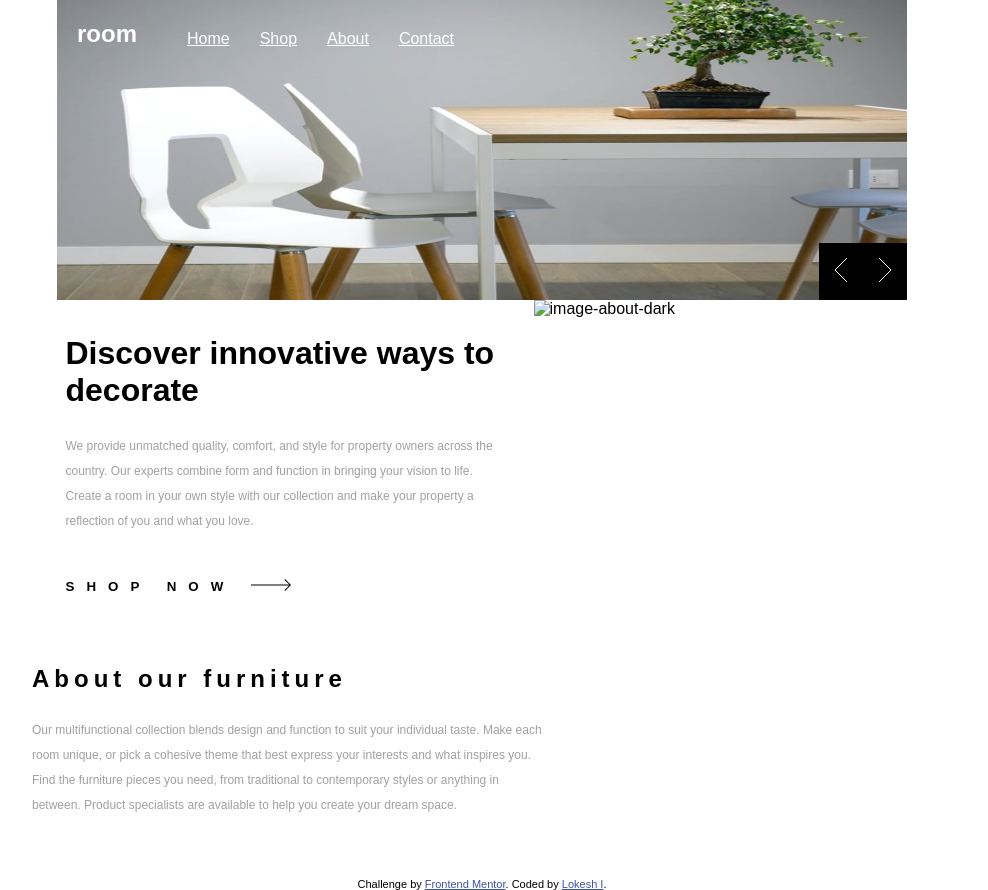
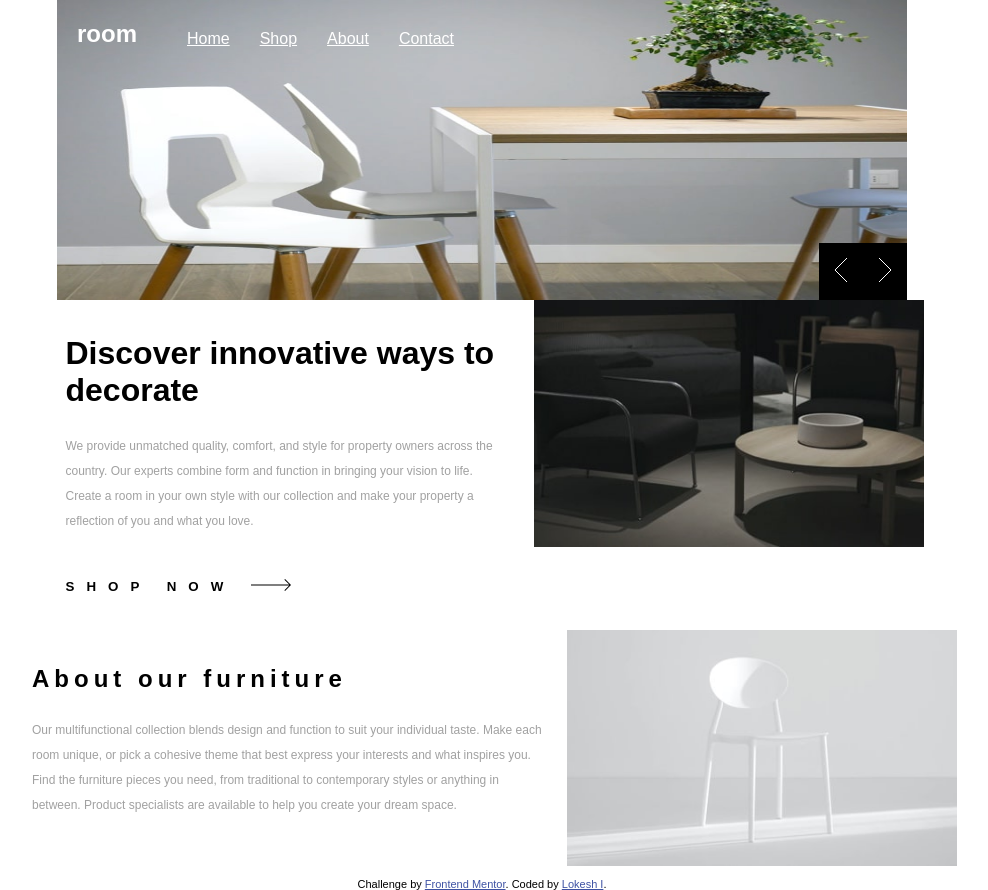
Before and after one commit to LOKESHIYYAPPAN/room-homepage-master, a plain HTML site: page index.html in a window 1280 px wide. Shown: the whole page, without its empty margins (158-1146 px from the left). Drawn offline with Linux system fonts and the light colour scheme; the site is published under a folder, as on GitHub Pages, so addresses that start at the root find nothing.

Commit message:
finnal commit

```diff
--- a/index.html
+++ b/index.html
@@ -52,7 +52,7 @@
         </button>
       </div>
       <div class="box-3">
-        <img src="/images/image-about-dark.jpg" alt="image-about-dark">
+        <img src="images/image-about-dark.jpg" alt="image-about-dark">
       </div>
       <div class="box-4">
         <h2>About our furniture</h2>
@@ -62,7 +62,7 @@
           or anything in between. Product specialists are available to help you create your dream space.</p>
       </div>
       <div class="box-5">
-        <img src="/images/image-about-light.jpg" alt="">
+        <img src="images/image-about-light.jpg" alt="">
       </div>
   </div>
 
--- a/script.js
+++ b/script.js
@@ -8,9 +8,9 @@ let n = 1
 
 let width = window.innerWidth
 
-let imgUrl1 = ``
-let imgUrl2 = ``
-let imgUrl3 = ``
+let imgUrl1 = ''
+let imgUrl2 = ''
+let imgUrl3 = ''
 
 if(width<=375){
     box1.src = 'images/mobile-image-hero-1.jpg'
```
